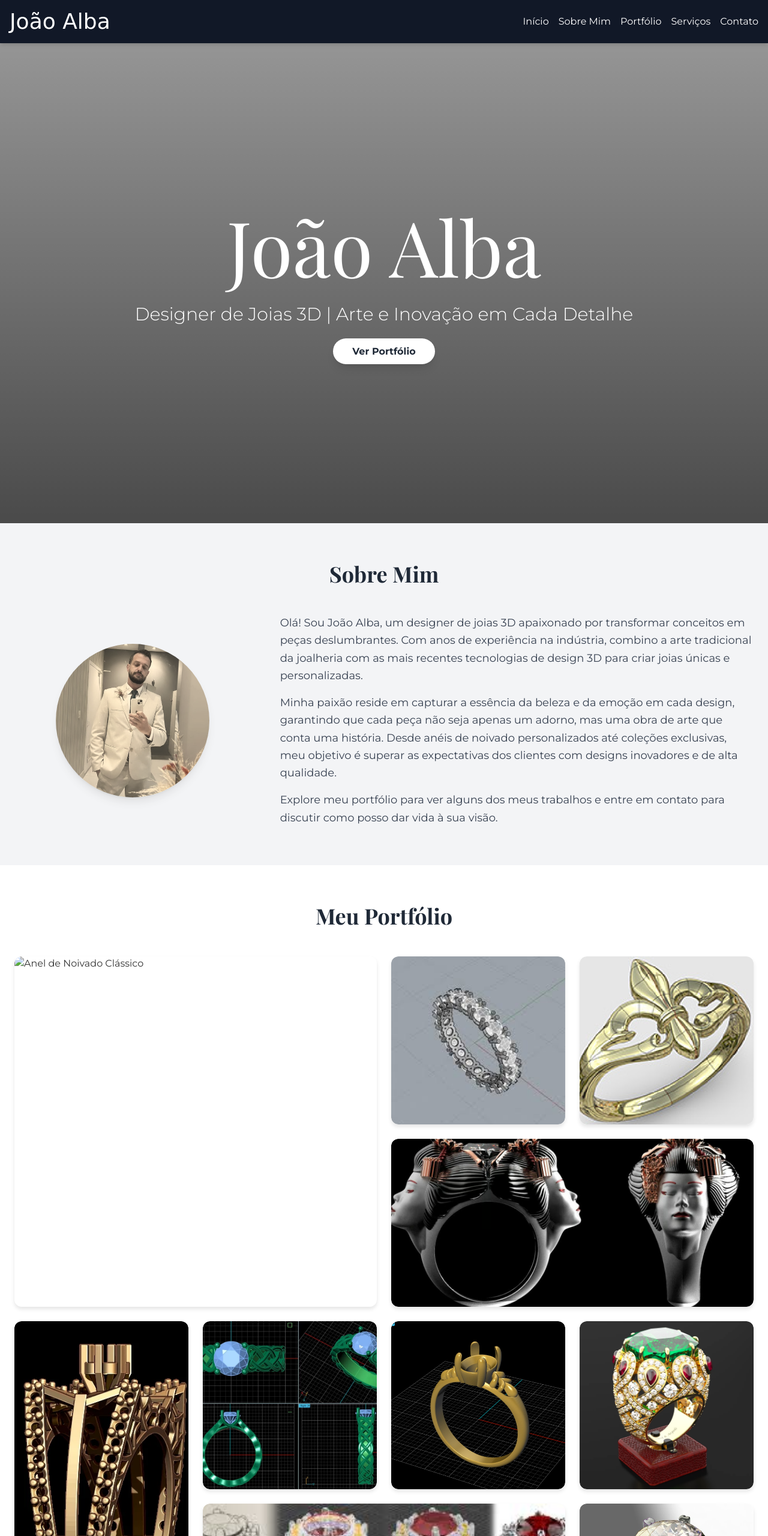
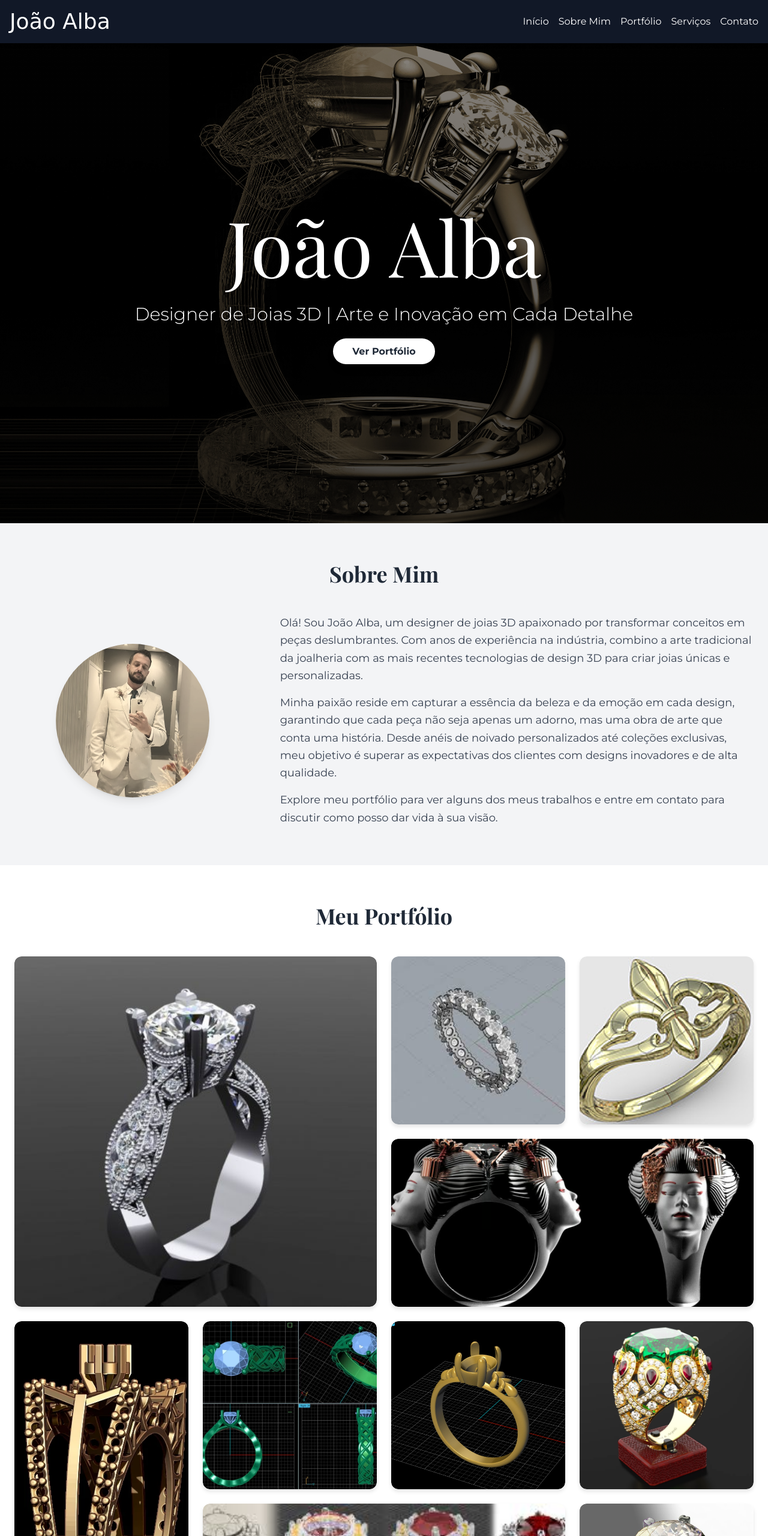
Before and after one commit to rafaelchampion/JoaoAlbaPortfolio, a plain HTML site: page index.html in a window 1280 px wide. Shown: the top 2560 px of the page at 60% size. Drawn offline with nearby package versions, Linux system fonts and the light colour scheme; the site is published under a folder, as on GitHub Pages, so addresses that start at the root find nothing; a web font is replaced by a local one.

Commit message:
Fixed some images paths

```diff
--- a/index.html
+++ b/index.html
@@ -92,7 +92,7 @@
             <div class="portfolio-grid">
                 <!-- Portfolio Item 1 - Grande (ocupa 2 colunas e 2 linhas em telas maiores) -->
                 <div class="portfolio-item item-large">
-                    <img src="/img/Joias/5.jpg" alt="Anel de Noivado Clássico">
+                    <img src="img/Joias/5.jpg" alt="Anel de Noivado Clássico">
                     <div class="portfolio-item-overlay">
                         <h3 class="text-white text-xl font-semibold mb-2">Anel de Noivado Clássico</h3>
                         <p class="text-gray-300 text-center px-4">Design 3D de um anel de noivado atemporal com diamante
--- a/style.css
+++ b/style.css
@@ -144,7 +144,7 @@ h3 {
 
 .hero-background {
     /* Placeholder, replace with a high-quality image */
-    background-image: url('/img/bg2.jpg');
+    background-image: url('img/bg2.jpg');
     background-size: cover;
     background-position: center;
     position: relative;
```
